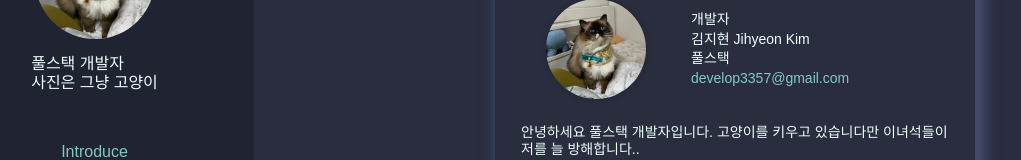
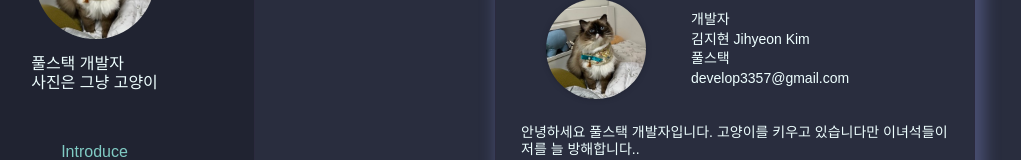
Before and after one commit to develop3357/portfolio, a React (Create React App) app: page / in a window 1280 px wide. Shown: the part 311-471 px from the top of the page, without its empty margins (65-1086 px from the left). Built offline with nearby package versions, Linux system fonts and the light colour scheme.

Commit message:
change global styles
font, anchor tag color

```diff
--- a/src/GlobalStyle.ts
+++ b/src/GlobalStyle.ts
@@ -1,20 +1,19 @@
 import { createGlobalStyle } from "styled-components";
 
 export const GlobalStyle = createGlobalStyle`
-  @import url(https://cdnjs.cloudflare.com/ajax/libs/firacode/6.2.0/fira_code.min.css);
 
   * {
     box-sizing: border-box;
   }
   body {
     font-weight: 300;
-    font-family: 'Fira Code', sans-serif;
+    font-family: sans-serif;
     background-color: ${(props) => props.theme.Background};
     color: ${(props) => props.theme.WhiteBlackColor};
     line-height: 1.2;
   }
   a {
     text-decoration: none;
-    color: ${(props) => props.theme.LinksColor};
+    color: inherit;
   }
 `;
```
